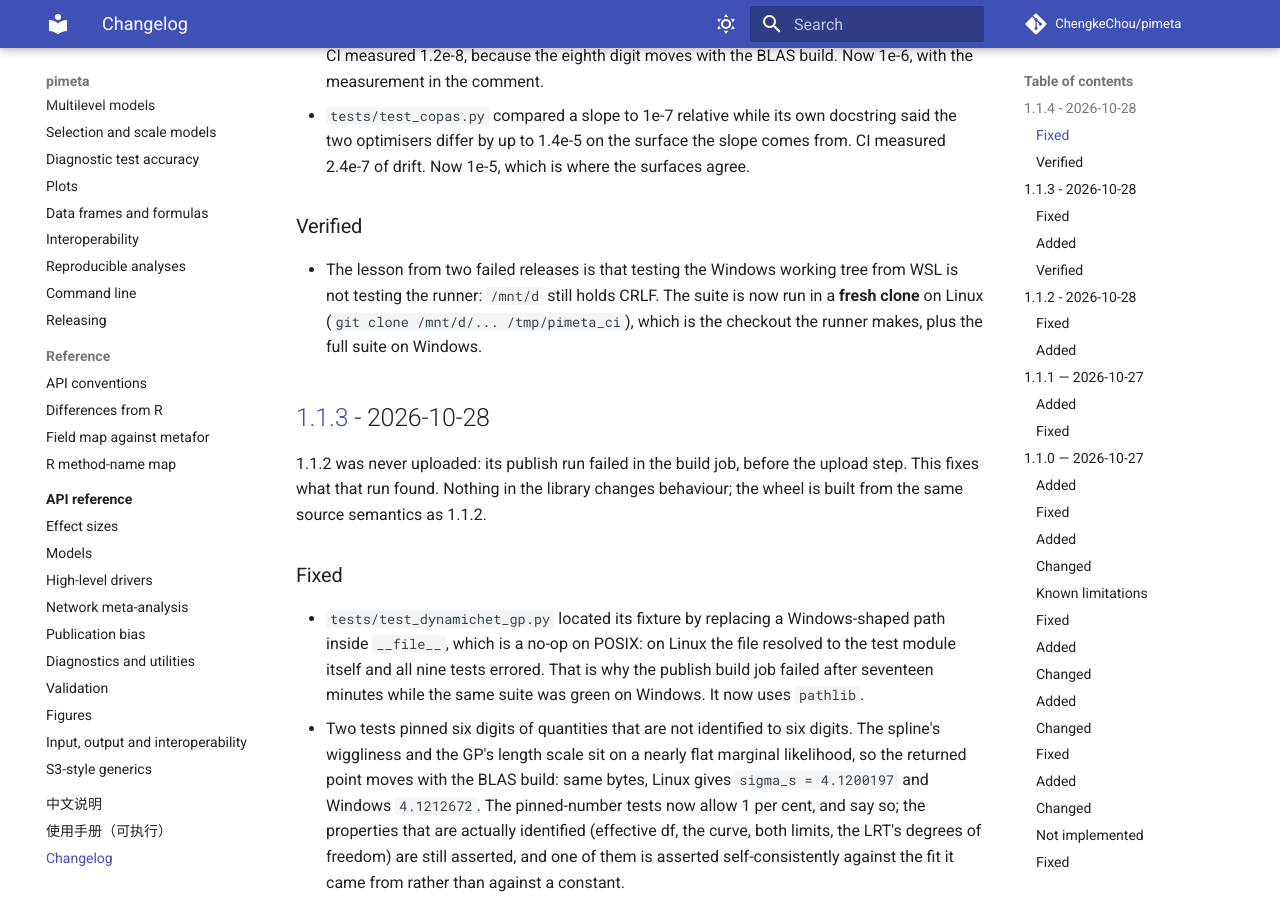
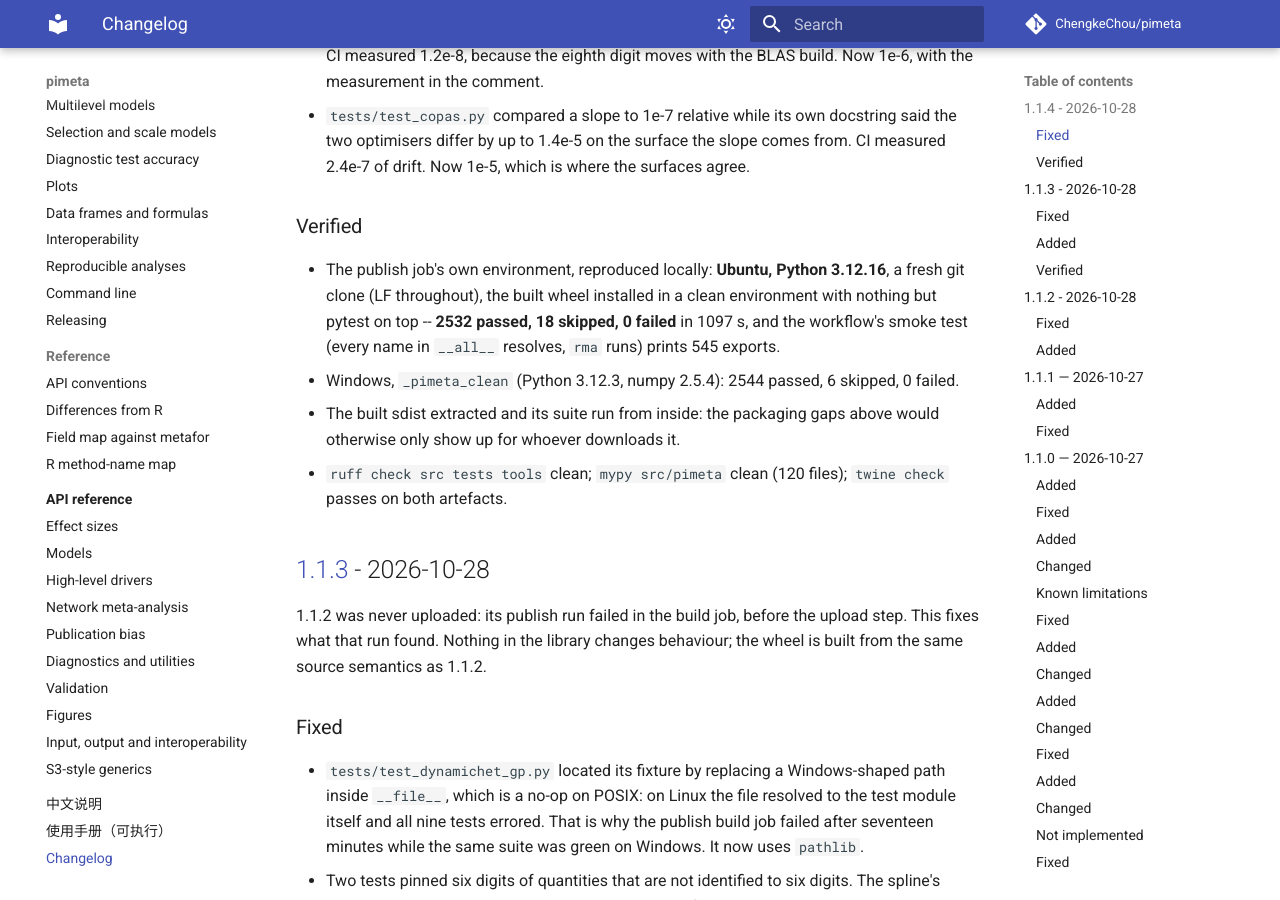
Before and after one commit to ChengkeChou/pimeta, an MkDocs documentation site: the page built from docs/changelog.md, in a window 1280 px wide and 900 px high, scrolled down 849 px. Built offline with MkDocs 1.6.1 and Material for MkDocs 9.7.7, drawn with Linux system fonts in a browser that asks for light colours; comment, search, counter and statistics services are not loaded.

Commit message:
package: ship the whole tests tree, and record what was verified

```diff
--- a/docs/changelog.md
+++ b/docs/changelog.md
@@ -40,10 +40,17 @@ reason that has nothing to do with the library. This fixes that reason. The
 
 ### Verified
 
-- The lesson from two failed releases is that testing the Windows working tree
-  from WSL is not testing the runner: `/mnt/d` still holds CRLF. The suite is
-  now run in a **fresh clone** on Linux (`git clone /mnt/d/... /tmp/pimeta_ci`),
-  which is the checkout the runner makes, plus the full suite on Windows.
+- The publish job's own environment, reproduced locally: **Ubuntu, Python
+  3.12.16**, a fresh git clone (LF throughout), the built wheel installed in a
+  clean environment with nothing but pytest on top -- **2532 passed,
+  18 skipped, 0 failed** in 1097 s, and the workflow's smoke test (every name
+  in `__all__` resolves, `rma` runs) prints 545 exports.
+- Windows, `_pimeta_clean` (Python 3.12.3, numpy 2.5.4): 2544 passed,
+  6 skipped, 0 failed.
+- The built sdist extracted and its suite run from inside: the packaging gaps
+  above would otherwise only show up for whoever downloads it.
+- `ruff check src tests tools` clean; `mypy src/pimeta` clean (120 files);
+  `twine check` passes on both artefacts.
 
 ## [1.1.3] - 2026-10-28
 
```
Also changed, not shown: CHANGELOG.md (+11 -4 lines), 1 other file.
